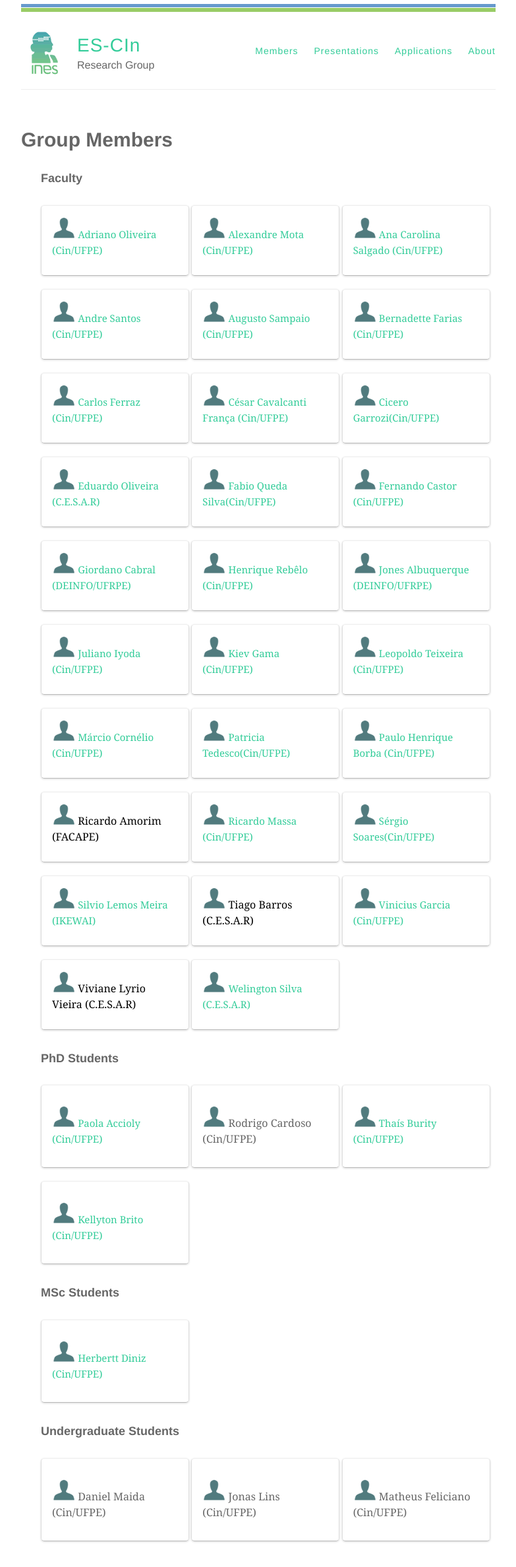
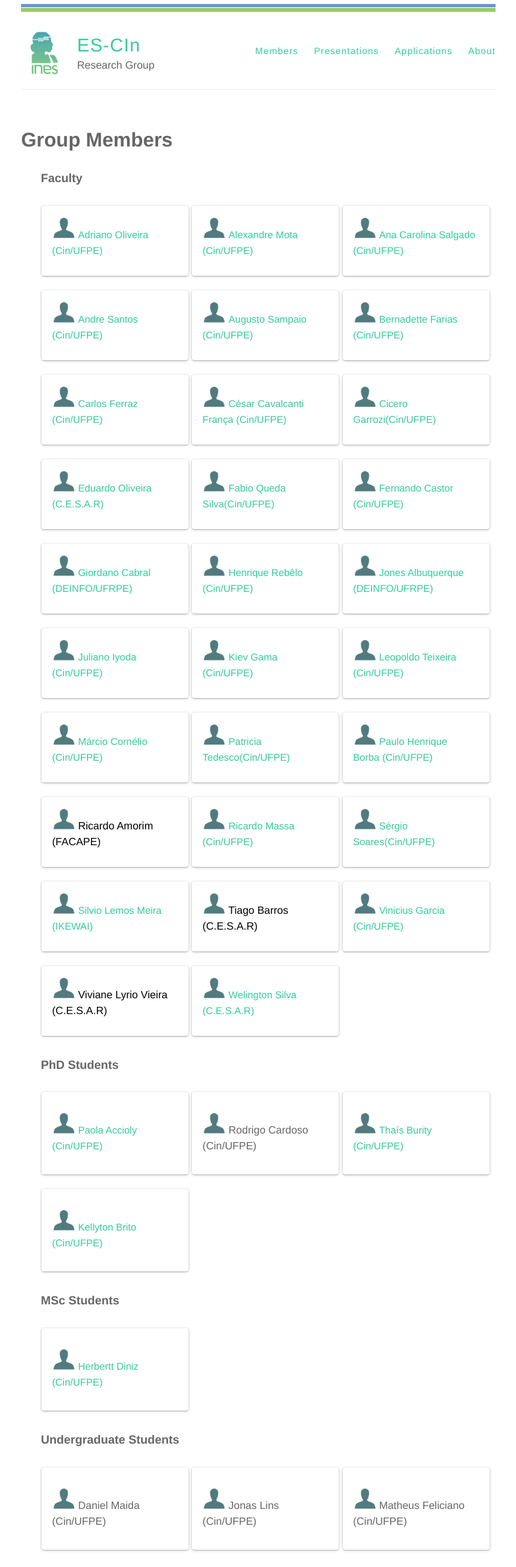
Before and after one commit to ines-escin/ines-escin.github.io, a Jekyll site: the page built from members/index.html, in a window 1280 px wide. Shown: the whole page at 66% size, without its empty margins (248-1031 px from the left). Built offline with Jekyll 4.4.1, drawn with Linux system fonts in a browser that asks for light colours; Markdown is read by kramdown in place of the engine named in the settings.

Commit message:
ajustes no css

```diff
--- a/style.scss
+++ b/style.scss
@@ -317,7 +317,7 @@ footer {
 }
 
 .member-box p{
-  font: normal 16px/24px Georgia, "Times New Roman", Palatino, serif;
+  font: normal 16px/24px Helvetica, Arial, sans-serif;
   margin: 0 5px 10px 0;
 }
 
@@ -331,6 +331,12 @@ footer {
   color: $blue;
 }
 
+.app-description{
+  font: normal 14px/18px Helvetica, Arial, sans-serif;
+  display:block;
+  text-align: justify;
+}
+
 // Settled on moving the import of syntax highlighting to the bottom of the CSS
 // ... Otherwise it really bloats up the top of the CSS file and makes it difficult to find the start
 @import "highlights";
```
Also changed, not shown: apps/index.md (+3 -6 lines).
